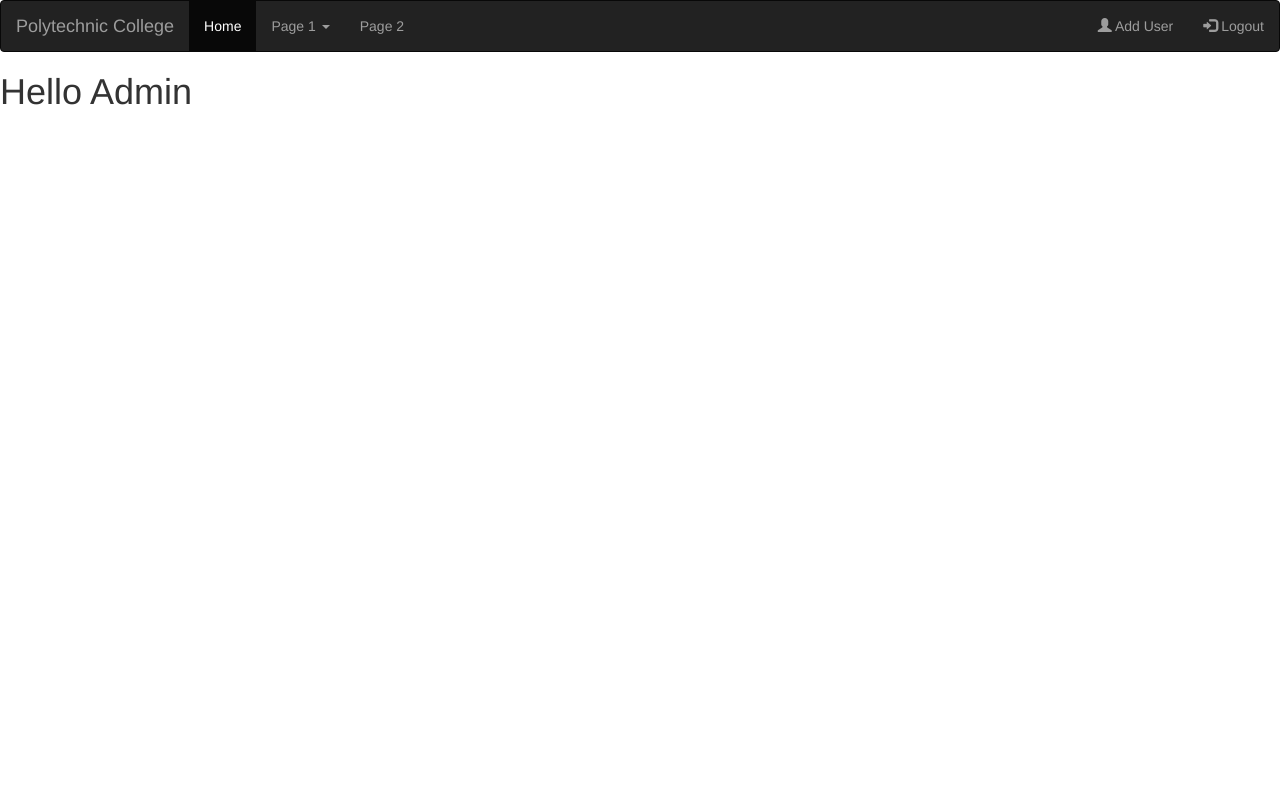
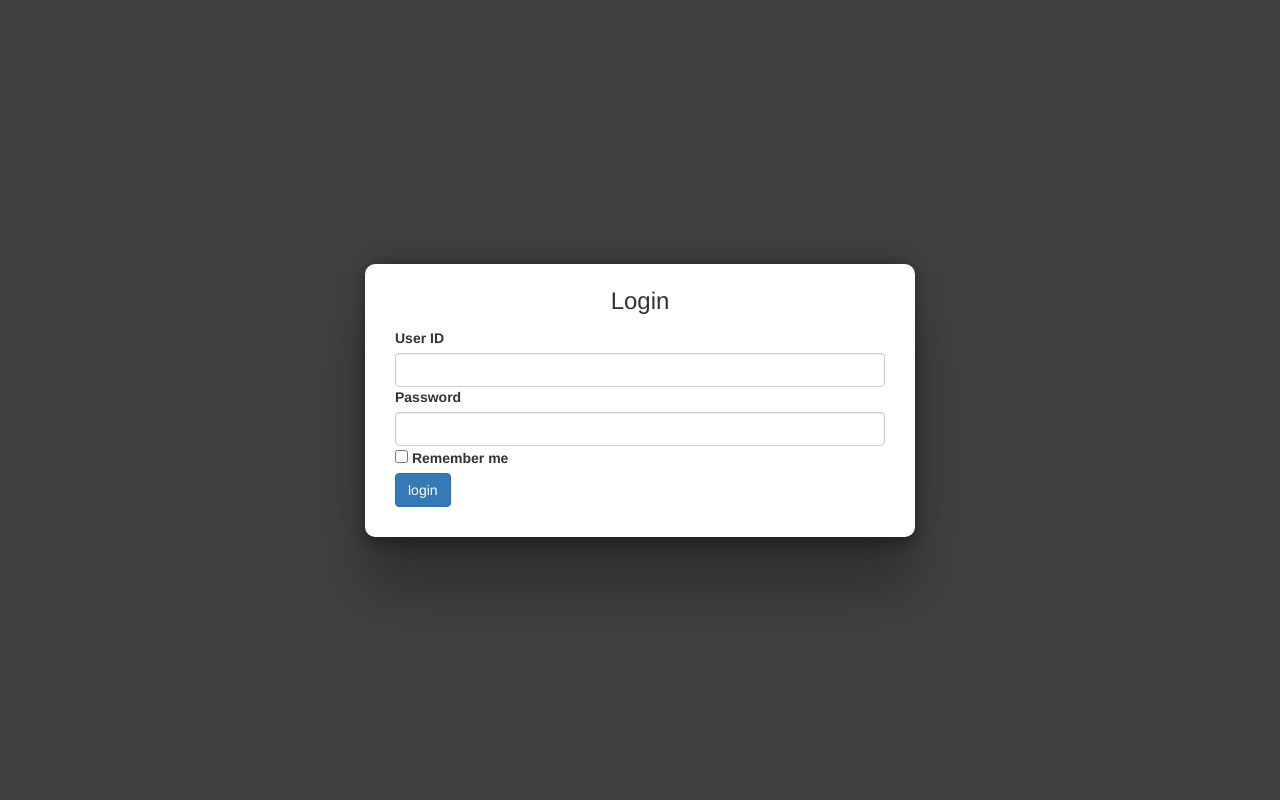
Before and after one commit to AjeetZestGeek/polytechnic-college, a PHP site: page / in a window 1280 px wide. Run offline with PHP 8.4, Linux system fonts and the light colour scheme.

Commit message:
updated flow and new functionality

```diff
--- a/design/css/style.css
+++ b/design/css/style.css
@@ -1,3 +1,30 @@
 .text-danger{
 	color: red;
 }
+.login-form {
+	display: flex;
+    justify-content: center;
+    max-width: 550px;
+    width: 100%;
+    margin: auto;
+    height: 100vh;
+    align-items: center;
+}
+
+.login-form form {
+	max-width: 550px;
+    width: 100%;
+    padding: 30px;
+    background-color: #fff;
+    border-radius: 10px;
+    padding-top: 10px;
+    box-shadow: rgba(0, 0, 0, 0.25) 0px 54px 55px, rgba(0, 0, 0, 0.12) 0px -12px 30px, rgba(0, 0, 0, 0.12) 0px 4px 6px, rgba(0, 0, 0, 0.17) 0px 12px 13px, rgba(0, 0, 0, 0.09) 0px -3px 5px;
+}
+.bg-layer {
+
+   background-color: #000000bf;
+}
+.heading {
+   line-height: 34px;
+   font-size: 24px;
+}
--- a/index.php
+++ b/index.php
@@ -1,7 +1,51 @@
 <?php
-require_once('layout/header.php');
+session_start();
+require_once('signupConfig.php');
+if(isset($_POST['login'])){
+  $sql = new signupConfig();
+  $sql->setUsername($_POST['userid']);
+  $sql->setPassword($_POST['password']);
+  $data = $sql->login();
+  if($data->rowCount()==1){
+    $_SESSION['user'] = $data->fetchAll();
+    header('Location:pages/index.php');
+  }
+}
 ?>
-<h1>Hello Admin</h1>
-<?php
-require_once('layout/footer.php');
-?>
+<!DOCTYPE html>
+<html>
+<head>
+  <meta charset="utf-8">
+  <meta name="viewport" content="width=device-width, initial-scale=1">
+  <link rel="stylesheet" href="design/css/bootstrap.min.css">
+  <link rel="stylesheet" href="design/css/style.css">
+  <script src="design/js/jquery.min.js"></script>
+  <script src="design/js/bootstrap.min.js"></script>
+  <title>College</title>
+</head>
+<body>
+  <div class="bg-layer">
+  <div class="login-form">
+
+  <form method="post">
+    <h4 class="heading text-center">Login</h4>
+    <div class="mb-3">
+      <label for="userid" class="form-label">User ID</label>
+      <input type="test" name="userid" class="form-control" id="userid" aria-describedby="userIdHelp">
+      <span class="error-msg"></span>
+    </div>
+    <div class="mb-3">
+      <label for="exampleInputPassword1" class="form-label">Password</label>
+      <input type="password" name="password" class="form-control" id="exampleInputPassword1">
+      <span class="error-msg"></span>
+    </div>
+    <div class="mb-3 form-check">
+      <input type="checkbox" name="remember" class="form-check-input" id="exampleCheck1">
+      <label class="form-check-label" for="exampleCheck1">Remember me</label>
+    </div>
+    <button type="submit" name="login" class="btn btn-primary">login</button>
+  </form>
+</div>
+ </div>
+</body>
+</html>
--- a/layout/header.php
+++ b/layout/header.php
@@ -1,13 +1,27 @@
+<?php
+session_start();
+require_once('../signupProcess.php');
+if(!isset($_SESSION['user'])&&empty($_SESSION['user'])){
+  ?>
+  <script type="text/javascript">alert('Access Denied');window.location = '../index.php';</script>
+  <?php
+}else{
+  $userdata = $_SESSION['user'][0];
+  $username = ucfirst($userdata['name']);
+  $userrole = $userdata['role'];
+  $userstatus = $userdata['status'];
+}
+?>
 <!DOCTYPE html>
 <html lang="en">
 <head>
   <title>College</title>
   <meta charset="utf-8">
   <meta name="viewport" content="width=device-width, initial-scale=1">
-  <link rel="stylesheet" href="design/css/bootstrap.min.css">
-  <link rel="stylesheet" href="design/css/style.css">
-  <script src="design/js/jquery.min.js"></script>
-  <script src="design/js/bootstrap.min.js"></script>
+  <link rel="stylesheet" href="../design/css/bootstrap.min.css">
+  <link rel="stylesheet" href="../design/css/style.css">
+  <script src="../design/js/jquery.min.js"></script>
+  <script src="../design/js/bootstrap.min.js"></script>
 </head>
 <body>
 
@@ -18,18 +32,24 @@
     </div>
     <ul class="nav navbar-nav">
       <li class="active"><a href="allData.php">Home</a></li>
-      <li class="dropdown"><a class="dropdown-toggle" data-toggle="dropdown" href="#">Page 1 <span class="caret"></span></a>
+      <li class="dropdown"><a class="dropdown-toggle" data-toggle="dropdown" href="#">Routine <span class="caret"></span></a>
         <ul class="dropdown-menu">
-          <li><a href="#">Page 1-1</a></li>
-          <li><a href="#">Page 1-2</a></li>
-          <li><a href="#">Page 1-3</a></li>
+          <?php if($userrole=='Admin'){ ?>
+          <li><a href="#">Priority</a></li>
+          <?php } ?>
+          <li><a href="#">Post</a></li>
+          <?php if($userrole=='Admin'){ ?>
+          <li><a href="#">comment</a></li>
+          <?php } ?>
         </ul>
       </li>
-      <li><a href="#">Page 2</a></li>
+      <li><a href="#">Notice</a></li>
     </ul>
     <ul class="nav navbar-nav navbar-right">
+      <?php if($userrole=='Admin'){ ?>
       <li><a href="signup.php"><span class="glyphicon glyphicon-user"></span> Add User</a></li>
-      <li><a href="#"><span class="glyphicon glyphicon-log-in"></span> Logout</a></li>
+    <?php } ?>
+      <li><a href="../logout.php"><span class="glyphicon glyphicon-log-in"></span> Logout</a></li>
     </ul>
   </div>
 </nav>
--- /dev/null
+++ b/logout.php
@@ -0,0 +1,5 @@
+<?php
+session_start();
+session_unset();
+session_destroy();
+echo"<script>alert('LogedOut successfully');document.location='index.php';</script>";
--- a/allData.php
+++ b/pages/allData.php
@@ -1,7 +1,5 @@
 <?php
-require_once('layout/header.php');
-require_once('signupConfig.php');
-require_once('signupProcess.php');
+require_once('../layout/header.php');
 $sc = new signupConfig();
 $record = $sc->fetchAll();
 ?>
@@ -37,5 +35,5 @@ $record = $sc->fetchAll();
 	</tbody>
 </table>
 <?php
-require_once('layout/footer.php');
+require_once('../layout/footer.php');
 ?>
--- /dev/null
+++ b/pages/logout.php
@@ -0,0 +1,5 @@
+<?php
+session_start();
+session_unset();
+session_destroy();
+echo"<script>alert('LogedOut successfully');document.location='../../index.php';</script>";
--- a/signup.php
+++ b/pages/signup.php
@@ -1,6 +1,5 @@
 <?php
-  require_once('layout/header.php');
-  require_once('signupProcess.php');
+  require_once('../layout/header.php');
 ?>
 
 <div class="container">
@@ -60,5 +59,5 @@
 </div>
 
 <?php
-  require_once('layout/footer.php');
+  require_once('../layout/footer.php');
 ?>
--- a/signupConfig.php
+++ b/signupConfig.php
@@ -1,12 +1,12 @@
 <?php
 require_once('database.php');
-
 /**
  *
  */
 class signupConfig
 {
 	private $id;
+	private $username;
 	private $student_number;
 	private $name;
 	private $email;
@@ -35,6 +35,14 @@ class signupConfig
 
 	public function getId(){
 		return $this->id;
+	}
+
+	public function setUsername($username){
+		$this->username = $username;
+	}
+
+	public function getUsername(){
+		return $this->username;
 	}
 
 	public function setStudentNumber($student_number){
@@ -78,7 +86,7 @@ class signupConfig
 	}
 
 	public function setPassword($password){
-		$this->password = $password;
+		$this->password = sha1($password);
 	}
 
 	public function getPassword(){
@@ -149,5 +157,15 @@ class signupConfig
 		}
 	}
 
+	public function login(){
+		try{
+			$stm = $this->con->prepare("SELECT * FROM users WHERE (student_number = ? OR email = ?) AND password = ?");
+			$stm->execute([$this->username,$this->username,$this->password]);
+			return $stm;
+		}
+		catch(Exception $e){
+			return $e->getMessage();
+		}
+	}
 
 }
```
Also changed, not shown: database.sql (+47 -3 lines), pages/index.php (added, +7 -0 lines), 2 other files.
